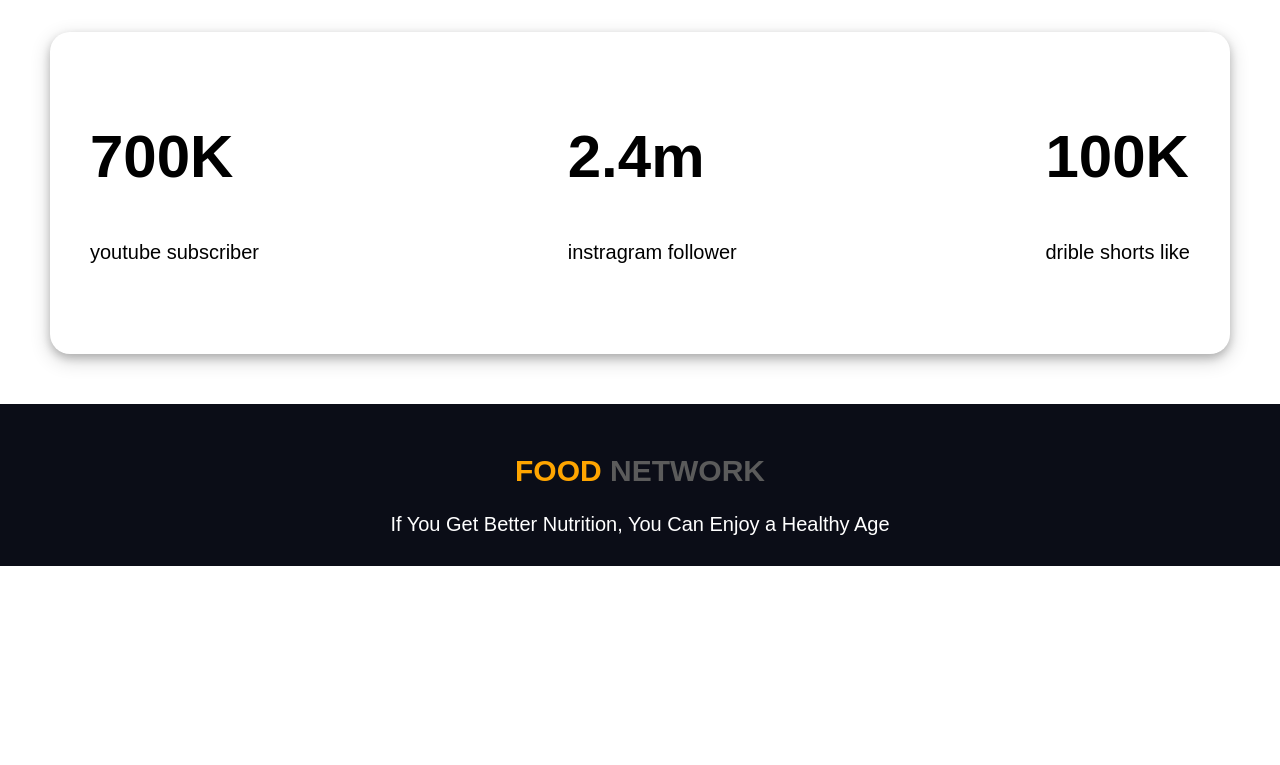
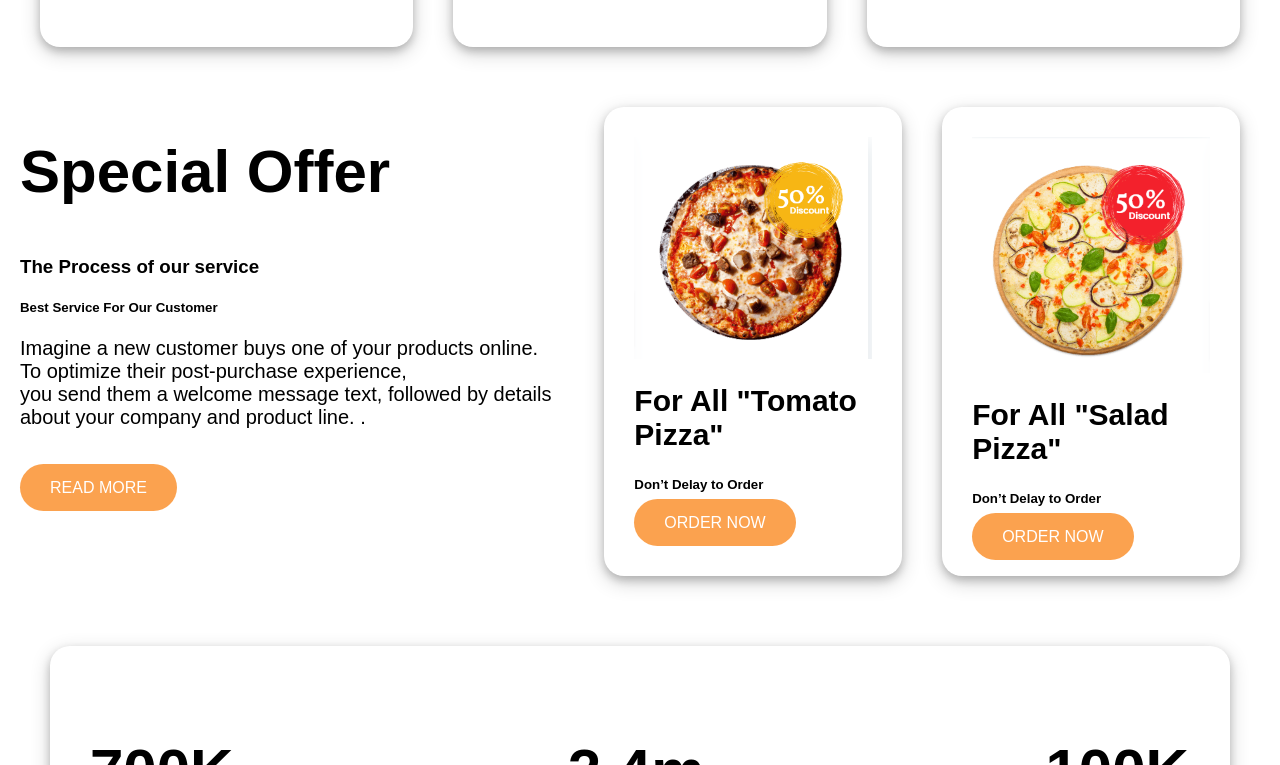
Before and after one commit to miladmahbub/assignment1, a plain HTML site: page index.html in a window 1280 px wide. Shown: the part 2035-2800 px from the top of the page. Before the commit the page ends 2621 px from the top, so only its background shows below. Drawn offline with Linux system fonts and the light colour scheme.

Commit message:
add code

```diff
--- a/index.html
+++ b/index.html
@@ -27,7 +27,7 @@
             <img src="images/Person Image.png" alt="">
         </div>
         <div class="about-text">
-            <h2>About Me</h2>
+            <h1>About Me</h1>
             <p>We truly deliver on quality and efficiency.
                 About Health takes pride in the quality and efficiency of each of our six healthcare systems. Yet, we don’t simply celebrate their accomplishments individually. We use information and data analytics from Wisconsin Health Information Organization (WHIO) and the Wisconsin Collaborative on Healthcare Quality (WCHQ), independent third-party organizations, to measure our six healthcare systems’ performance against all others throughout the state.bout Health takes pride in the quality and efficiency of each of our six healthcare systems. </p>
                 <a href="https://github.com/miladmahbub" class="button" target="_blank">CONTACT ME</a>
@@ -60,6 +60,34 @@
                 </div>
             </div>
     </section>
+    <section class="special-offer">
+
+            <div>
+                <h1>Special Offer</h1>
+                <h3>The Process of our service</h3>
+                <h5>Best Service For Our Customer</h5>
+                <p>Imagine a new customer buys one of
+                    your products online. <br>
+                    To optimize their post-purchase experience, <br>
+                    you send them a welcome message text,
+                    followed by details about your
+                    company and product line. .</p>
+                    <a href="https://github.com/miladmahbub" class="button" target="_blank" id="btn">READ MORE</a>
+            </div>
+            <div class="special-off">
+                <img src="images/offer1.png" alt="">
+                <h2>For All "Tomato Pizza"</h2>
+                <h5>Don’t Delay to Order</h5>
+                <a href="https://github.com/miladmahbub" class="button" target="_blank" id="btn">ORDER NOW</a>
+            </div>
+            <div class="special-off">
+                <img src="images/offer2.png" alt="">
+                <h2>For All "Salad Pizza"</h2>
+                <h5>Don’t Delay to Order</h5>
+                <a href="https://github.com/miladmahbub" class="button" target="_blank">ORDER NOW</a>
+            </div>
+
+    </section>
     <section class="count">
 
         <div class="count-position">
@@ -82,5 +110,8 @@
             <P>If You Get Better Nutrition, You Can Enjoy a Healthy Age</P>
         </div>
     </section>
+    <section class="copyright">
+        <p>© Copyright 2020 - 2021 |  | All Rights Reserved | Powered by MD Anamul Mahbub</p>
+    </section>
 </body>
 </html>
--- a/style.css
+++ b/style.css
@@ -89,6 +89,23 @@
 .text-item{
     text-align: center;
 }
+/*special-offer*/
+.special-offer{
+    display: flex;
+    justify-content: space-between;
+    margin: 20px;
+    border-radius: 20px;
+}
+.special-off{
+    align-items: center;
+    box-shadow: 0 4px 8px 0 rgba(0, 0, 0, 0.2), 0 6px 20px 0 rgba(0, 0, 0, 0.19);
+    width: 30%;
+    padding: 30px;
+    border-radius: 20px;
+    margin: 20PX;
+
+}
+
 /*count*/
 .count{
     display: flex;
@@ -106,8 +123,7 @@
     text-align: center;
     background-color: #0B0D17;
 
-
-}
+    }
 .footer p{
     color:white;
 }
@@ -115,3 +131,7 @@
     color:#5B5B5B;
     padding-top: 50px;
 }
+.copyright{
+    text-align: center;
+    padding-top: 20px;
+}
```
